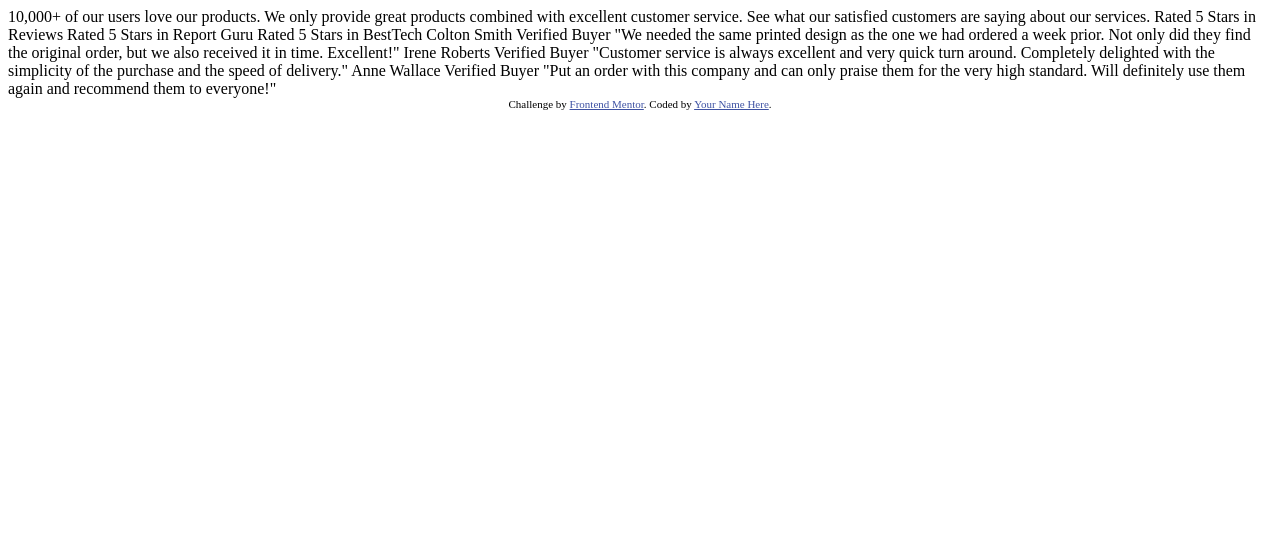
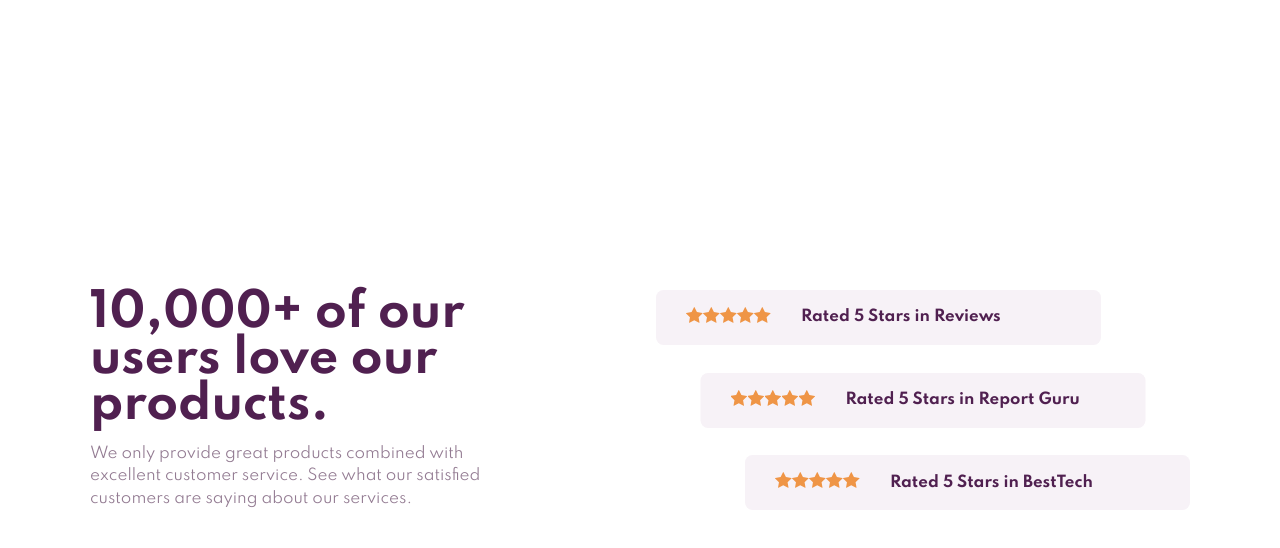
Before and after one commit to PA-frontend-mentor/challenge-05, a plain HTML site: page index.html in a window 1280 px wide. Drawn offline with Linux system fonts and the light colour scheme.

Commit message:
[ADD] top section desktop version

```diff
--- a/index.html
+++ b/index.html
@@ -11,22 +11,15 @@
       sizes="32x32"
       href="./images/favicon-32x32.png"
     />
+    <link rel="stylesheet" href="style.css">
+
+    <link rel="preconnect" href="https://fonts.gstatic.com">
+    <link href="https://fonts.googleapis.com/css2?family=Spartan:wght@400;500;700&display=swap" rel="stylesheet">
 
     <title>Frontend Mentor | Social proof section</title>
-
-    <!-- Feel free to remove these styles or customise in your own stylesheet 👍 -->
-    <style>
-      .attribution {
-        font-size: 11px;
-        text-align: center;
-      }
-      .attribution a {
-        color: hsl(228, 45%, 44%);
-      }
-    </style>
   </head>
   <body>
-    10,000+ of our users love our products.
+    <!-- 10,000+ of our users love our products.
 
     We only provide great products combined with excellent customer service.
     See what our satisfied customers are saying about our services.
@@ -49,13 +42,29 @@
     Anne Wallace
     Verified Buyer
     "Put an order with this company and can only praise them for the very high
-    standard. Will definitely use them again and recommend them to everyone!"
+    standard. Will definitely use them again and recommend them to everyone!" -->
 
-    <div class="attribution">
-      Challenge by
-      <a href="https://www.frontendmentor.io?ref=challenge" target="_blank"
-        >Frontend Mentor</a
-      >. Coded by <a href="#">Your Name Here</a>.
-    </div>
+    <main>
+      <section class="top-section">
+        <div class="product-breif">
+          <h1>
+            10,000+ of our users love our products.
+          </h1>
+          <p>
+            We only provide great products combined with excellent customer service. See what our satisfied customers are saying about our services.
+          </p>
+        </div>
+        <div class="product-rating">
+
+        </div>
+      </section>
+      <section class="bottom-section">
+        <div class="user-review"></div>
+        <div class="user-review"></div>
+        <div class="user-review"></div>
+      </section>
+    </main>
+
+    <script src="./rating.js"></script>
   </body>
 </html>
--- /dev/null
+++ b/rating.js
@@ -0,0 +1,30 @@
+const productRating = document.getElementsByClassName("product-rating");
+
+const data = fetch("rating.json")
+  .then((response) => response.json())
+  .then((data) => {
+    main(data);
+  });
+
+const main = ({ data }) => {
+  data.forEach((name) => {
+    const ratingWrapperDiv = document.createElement("div");
+    ratingWrapperDiv.className = "rating-wrapper";
+
+    const starsWrapperDiv = document.createElement("div");
+
+    for (let index = 0; index < 5; index++) {
+      const star = document.createElement("img");
+      star.src = "./images/icon-star.svg";
+      starsWrapperDiv.appendChild(star);
+    }
+
+    const rating = document.createElement("p");
+    rating.innerText = `Rated 5 Stars in ${name}`;
+
+    ratingWrapperDiv.appendChild(starsWrapperDiv);
+    ratingWrapperDiv.appendChild(rating);
+
+    productRating[0].appendChild(ratingWrapperDiv);
+  });
+};
--- /dev/null
+++ b/rating.json
@@ -0,0 +1,7 @@
+{
+  "data": [
+    "Reviews",
+    "Report Guru",
+    "BestTech"
+  ]
+}
--- /dev/null
+++ b/style.scss
@@ -0,0 +1,94 @@
+:root {
+  --purple: hsl(300, 43%, 22%);
+  --soft-pink: hsl(333, 80%, 67%);
+  --gray-purple: hsl(303, 10%, 53%);
+  --bg-pink: hsl(300, 24%, 96%);
+  --white: hsl(0, 0%, 100%);
+}
+
+* {
+  padding: 0;
+  margin: 0;
+  box-sizing: border-box;
+  font-family: "Spartan", sans-serif;
+  font-size: 15px;
+  font-weight: 400;
+  user-select: none;
+}
+
+body {
+  width: 100vw;
+  height: 100vh;
+
+  display: flex;
+  justify-content: center;
+  align-items: center;
+}
+
+main {
+  width: 100%;
+  max-width: 1100px;
+  height: fit-content;
+  // background-color: aqua;
+
+  display: flex;
+  flex-direction: column;
+  justify-content: center;
+  align-items: center;
+
+  .top-section {
+    width: 100%;
+    display: flex;
+
+    .product-breif {
+      width: 40%;
+
+      h1 {
+        font-size: 46px;
+        font-weight: 700;
+        color: var(--purple);
+        line-height: 1;
+      }
+
+      p {
+        color: var(--gray-purple);
+        margin-top: 1rem;
+        line-height: 1.5;
+      }
+    }
+
+    .product-rating {
+      flex: 1;
+      display: flex;
+      flex-direction: column;
+      justify-content: space-between;
+      align-items: flex-end;
+
+      .rating-wrapper {
+        height: 55px;
+        width: 445px;
+        background-color: var(--bg-pink);
+        border-radius: 0.5rem;
+        display: flex;
+        align-items: center;
+
+        div {
+          margin: 0 30px;
+        }
+
+        p {
+          font-weight: 700;
+          color: var(--purple);
+        }
+
+        &:nth-child(1) {
+          transform: translateX(-20%);
+        }
+
+        &:nth-child(2) {
+          transform: translateX(-10%);
+        }
+      }
+    }
+  }
+}
```
Also changed, not shown: review.json (added, +19 -0 lines), style.css (added), 1 other file.
